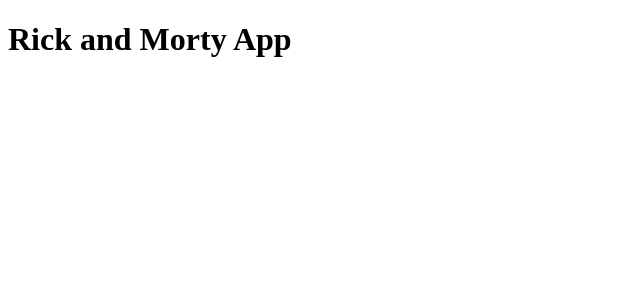
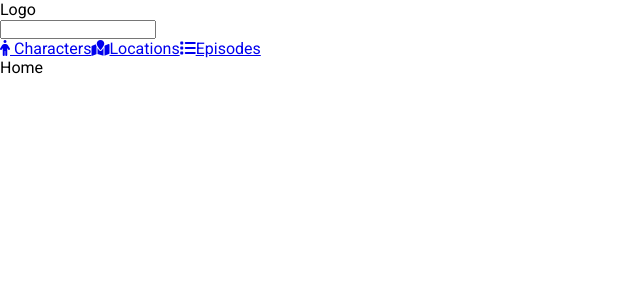
Before and after one commit to Dexter4873/rick-and-morty-app, a React (Vite) app: page / in a window 1280 px wide. Shown: the top 300 px of the page, without its empty margins (0-640 px from the left). Built offline with nearby package versions, Linux system fonts and the light colour scheme.

Commit message:
Add basic routing, add basic style layout.

```diff
--- a/package.json
+++ b/package.json
@@ -10,8 +10,10 @@
     "preview": "vite preview"
   },
   "dependencies": {
+    "@fortawesome/fontawesome-free": "^6.4.0",
     "react": "^18.2.0",
-    "react-dom": "^18.2.0"
+    "react-dom": "^18.2.0",
+    "react-router-dom": "^6.14.0"
   },
   "devDependencies": {
     "@types/react": "^18.0.37",
--- a/src/App.jsx
+++ b/src/App.jsx
@@ -1,7 +1,22 @@
+import Navbar from './components/Navbar.jsx';
+import { BrowserRouter, Routes, Route } from 'react-router-dom';
+import Home from './pages/Home.jsx';
+import Characters from './pages/Characters.jsx';
+import Locations from './pages/Locations.jsx';
+import Episodes from './pages/Episodes.jsx';
+
 function App() {
   return (
-    <h1>Rick and Morty App</h1>
-  )
+    <BrowserRouter>
+      <Navbar />
+      <Routes>
+        <Route path="/" element={<Home />} />
+        <Route path="/characters" element={<Characters />} />
+        <Route path="/locations" element={<Locations />} />
+        <Route path="/episodes" element={<Episodes />} />
+      </Routes>
+    </BrowserRouter>
+  );
 }
 
-export default App
+export default App;
--- /dev/null
+++ b/src/assets/css/globals.css
@@ -0,0 +1,6 @@
+* {
+    box-sizing: border-box;
+    margin: 0;
+    padding: 0;
+    font-family: 'Roboto', sans-serif;
+}
--- /dev/null
+++ b/src/assets/css/main.css
@@ -0,0 +1,4 @@
+@import url('https://fonts.googleapis.com/css2?family=Merriweather:ital@0;1&family=Roboto:wght@100;300;400;500;700;900&family=Space+Mono&family=Work+Sans&display=swap');
+
+@import url('./globals.css');
+@import url('./navbar.css');
--- /dev/null
+++ b/src/assets/css/navbar.css
@@ -0,0 +1,3 @@
+.navbar {
+
+}
--- /dev/null
+++ b/src/components/Navbar.jsx
@@ -0,0 +1,25 @@
+import { Link } from 'react-router-dom';
+
+function Navbar(props) {
+  return (
+    <nav>
+      <p>Logo</p>
+      <div className="search-bar">
+        <input type="text" />
+      </div>
+      <nav>
+        <Link to="/characters">
+          <i className="fa-solid fa-person"></i> Characters
+        </Link>
+        <Link to="/locations">
+          <i className="fa-solid fa-map-location"></i>Locations
+        </Link>
+        <Link to="/episodes">
+          <i className="fa-solid fa-list"></i>Episodes
+        </Link>
+      </nav>
+    </nav>
+  );
+}
+
+export default Navbar;
--- /dev/null
+++ b/src/pages/Characters.jsx
@@ -0,0 +1,5 @@
+function Characters(props) {
+  return <div>Characters</div>;
+}
+
+export default Characters;
--- /dev/null
+++ b/src/pages/Episodes.jsx
@@ -0,0 +1,5 @@
+function Episodes(props) {
+  return <div>Episodes</div>;
+}
+
+export default Episodes;
--- /dev/null
+++ b/src/pages/Home.jsx
@@ -0,0 +1,5 @@
+function Home(props) {
+  return <div>Home</div>;
+}
+
+export default Home;
--- /dev/null
+++ b/src/pages/Locations.jsx
@@ -0,0 +1,5 @@
+function Locations(props) {
+  return <div>Locations</div>;
+}
+
+export default Locations;
```
Also changed, not shown: src/main.jsx (+8 -5 lines), 2 other files (tests, documents, lock files or other folders).
